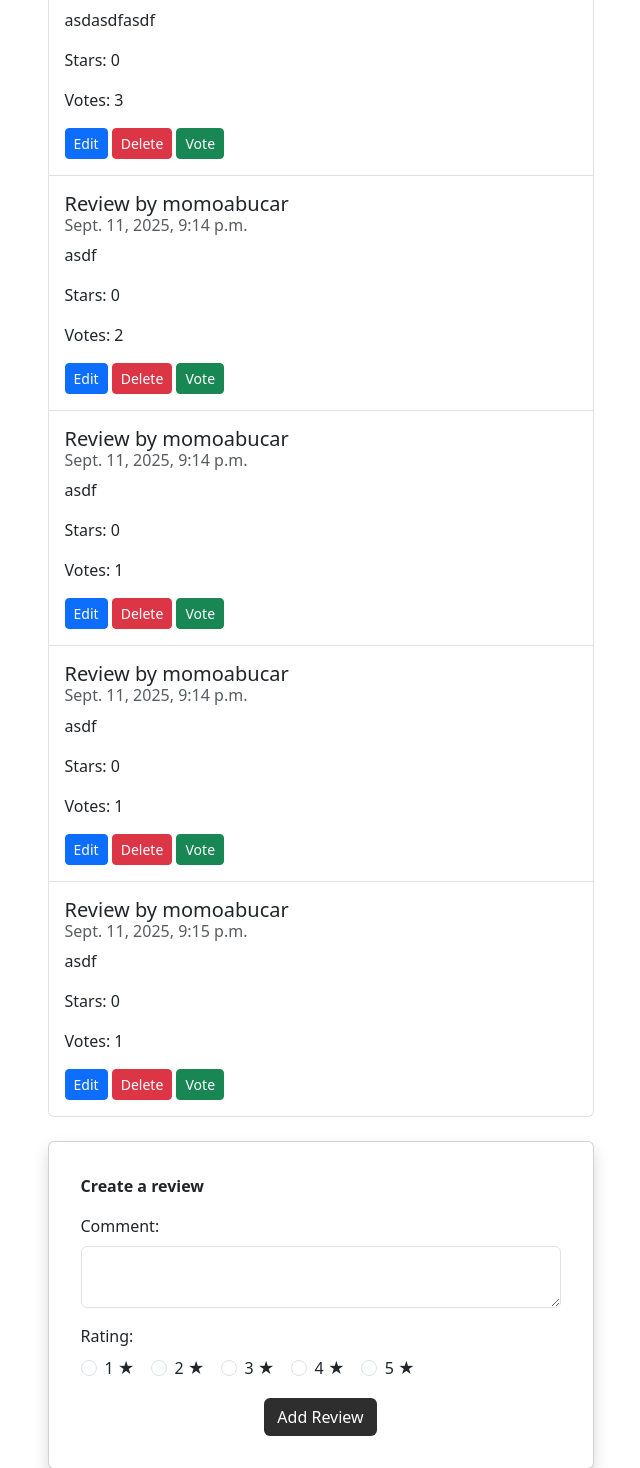
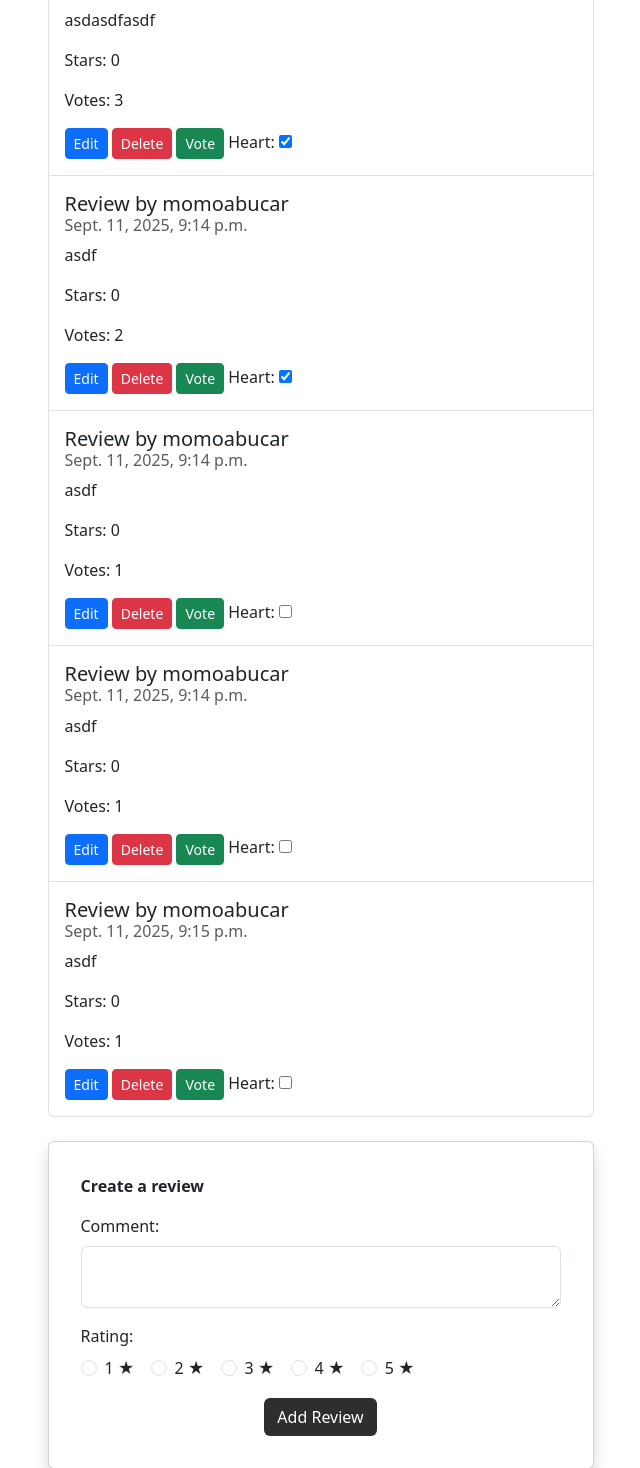
Before and after one commit to 2000023946/moviestore, a Django app: page /movies/2/ in a window 1280 px wide. Shown: the part 568-2036 px from the top of the page, without its empty margins (69-709 px from the left). Run offline with Django 5.2, Linux system fonts and the light colour scheme; a user stored in the database is signed in; data comes from the database, SQL or seed files in the repository; both versions use the stored data as it was after the commit; data that the repository does not hold is empty; some libraries are stand-ins or nearby versions.

Commit message:
heart on review

```diff
--- a/movies/models.py
+++ b/movies/models.py
@@ -35,8 +35,14 @@ class Review(models.Model):
     user = models.ForeignKey(User, on_delete=models.CASCADE)
     votes = models.IntegerField(default=0)
     stars = models.IntegerField(default=0)
+
     def __str__(self):
         return str(self.id) + ' - ' + self.movie.name
+
+class UserReviewHeart(models.Model):
+    review = models.ForeignKey(Review, on_delete=models.CASCADE, related_name='heart')
+    user = models.ForeignKey(User, on_delete=models.CASCADE, related_name='heart')
+    heart = models.BooleanField(default=False)
 
 class WishList(models.Model):
     id = models.AutoField(primary_key=True)
--- a/movies/templates/movies/show.html
+++ b/movies/templates/movies/show.html
@@ -111,7 +111,7 @@
         </h2>
         <hr>
         <ul class="list-group">
-          {% for review in template_data.reviews %}
+          {% for user_heart, review in template_data.reviews %}
             <li class="list-group-item py-3">
               <h5 class="card-title">Review by {{ review.user.username }}</h5>
               <h6 class="card-subtitle mb-2 text-muted">{{ review.date }}</h6>
@@ -137,6 +137,18 @@
                   {% csrf_token %}
                   <button type="submit" class="btn btn-success btn-sm">Vote</button>
                 </form>
+
+                <!-- Heart (like) checkbox -->
+                <form method="post" action="{% url 'movies.like_review' review_id=review.id %}" style="display:inline;">
+                  {% csrf_token %}
+                  <label class="heart-container">
+                    Heart:
+                    <input type="checkbox" name="liked" onchange="this.form.submit()"
+                          {% if user_heart %}checked{% endif %}>
+                    <span class="heart"></span>
+                  </label>
+                </form>
+
               {% endif %}
             </li>
           {% empty %}
--- a/movies/urls.py
+++ b/movies/urls.py
@@ -18,4 +18,5 @@ urlpatterns = [
     path('<int:id>/vote_down/', views.vote_movie_down, name='movies.vote_movie_down'),
     path('<int:id>/addFavorite/', views.addFavorite, name='movies.addFavorite'),
     path('<int:id>/removeFavorite/', views.removeFavorite, name='movies.removeFavorite'),
+    path('<int:review_id>/like_review/', views.like_review, name='movies.like_review'),
 ]
--- a/movies/views.py
+++ b/movies/views.py
@@ -1,5 +1,5 @@
 from django.shortcuts import render, redirect, get_object_or_404
-from .models import Movie, Review, WishList, WishListItem
+from .models import Movie, Review, WishList, WishListItem, UserReviewHeart
 from django.contrib.auth.decorators import login_required
 from django.db.models import Q
 
@@ -84,6 +84,13 @@ def show(request, id):
     addToRecent(request, id)
     print('added to recents', request.session.get('recently_viewed'))
 
+    full_reviews = []
+
+    for i, review in enumerate(reviews):
+        userHeart = getOrCreateUserHeart(request, review)
+        full_reviews.append((userHeart.heart, review))
+
+    reviews = full_reviews
 
     template_data = {
         'title': movie.name,
@@ -92,10 +99,35 @@ def show(request, id):
         'inCart': str(id) in request.session.get('cart', {}),
         'wishList': 'Remove' if exists else 'Add',
         'inFavorite': id in request.session.get('favorites', []),
-        'stars': movie.avg_stars()
+        'stars': movie.avg_stars(),
     }
 
     return render(request, 'movies/show.html', {'template_data': template_data})
+
+
+def getOrCreateUserHeart(request, review):
+    if UserReviewHeart.objects.filter(user=request.user, review=review).exists():
+        userHeart = UserReviewHeart.objects.get(user=request.user, review=review)
+    else:
+        userHeart = UserReviewHeart.objects.create(user=request.user, review=review)
+
+    return userHeart
+
+@login_required
+def like_review(request, review_id):
+    review = get_object_or_404(Review, id=review_id)
+
+    # Checkbox sends 'on' if checked, nothing if unchecked
+    liked = 'liked' in request.POST
+
+    userHeart = getOrCreateUserHeart(request, review)
+
+    userHeart.heart = liked
+
+    userHeart.save()
+
+    # redirect back to the movie detail page
+    return redirect('movies.show', id=review.movie.id)
 
 
 def addToRecent(request, id):
```
Also changed, not shown: db.sqlite3, movies/migrations/0009_review_heart.py (added), movies/migrations/0010_remove_review_heart_userreviewheart.py (added).
